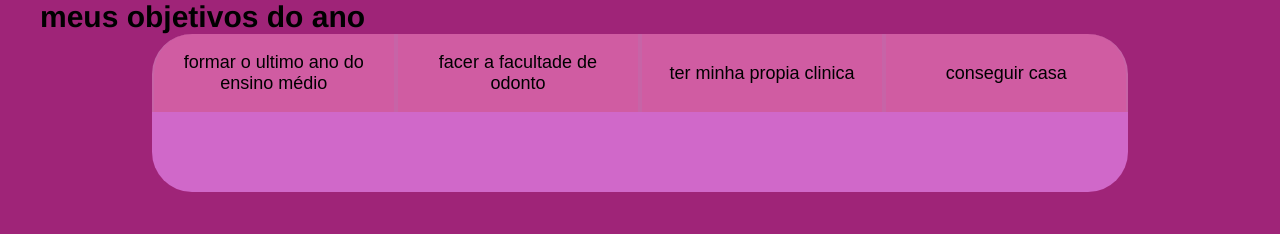
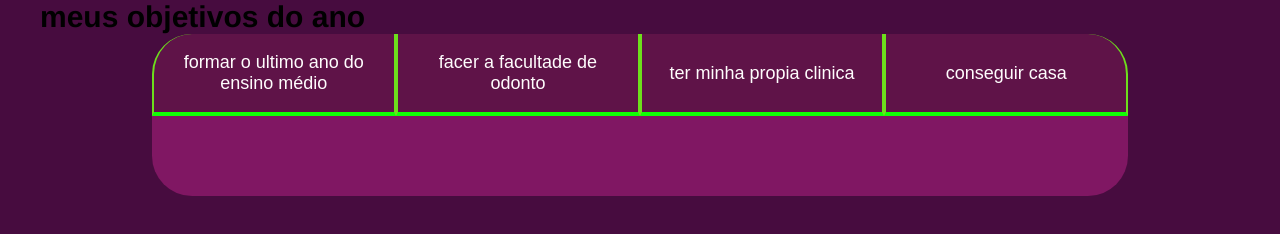
Before and after one commit to yeraldyne356/progeto-de-vida, a plain HTML site: page index.html in a window 1280 px wide. Drawn offline with Linux system fonts and the light colour scheme.

Commit message:
Add files via upload

```diff
--- a/style.css
+++ b/style.css
@@ -3,12 +3,12 @@
     margin: 0;
 }
 :root{
-    --cor-do-fundo: #9f2478;
-    --branco: #ffffff;
-    --botao: rgb(208, 92, 162);
-    --botao-ativo: #c764a7;
-    --borda: rgb#bd2171;
-    --cor-abas:#d068c9;
+    --cor-do-fundo:#470c3f;
+    --branco: #ffff;
+    --botao: #5f1348;
+    --botao-ativo: #6ddf1c;
+    --borda:#11ff05;
+    --cor-abas: rgba(146, 26, 110, 0.767);
 }
 body{
     background-color: var(--cor-do-fundo);
@@ -44,7 +44,7 @@ h1{
     border-left: 2px solid var(--botao-ativo);
     border-right: 2px solid var(--botao-ativo);
     border-top:none;
-    color: black;
+    color: rgb(255, 253, 253);
 }
 .botao:first-child{
     border-radius: 40px 40px 0 0;
@@ -71,7 +71,7 @@ h1{
 }
 .texto-subtitulo{
     font-size: 20px;
-    color:rgb(0, 0, 0);
+    color:rgb(255, 252, 252);
     font-family: 'Franklin Gothic Medium', 'Arial Narrow', Arial, sans-serif;
 }
 .contador{
@@ -89,7 +89,7 @@ h1{
 .contador-numero{
     font-size: 80px;
     margin: 0;
-    color: var(black);
+    color: var(rgb(244, 238, 238));
 }
 @media screen and ( min-width: 800px) {
     .botoes{
```
